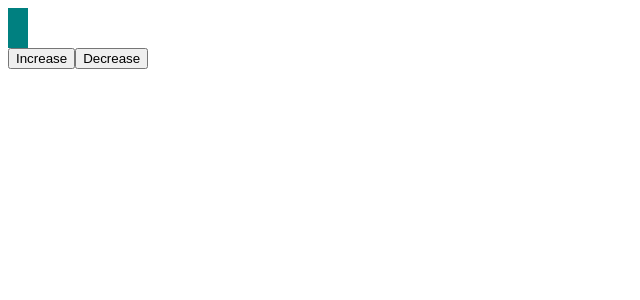
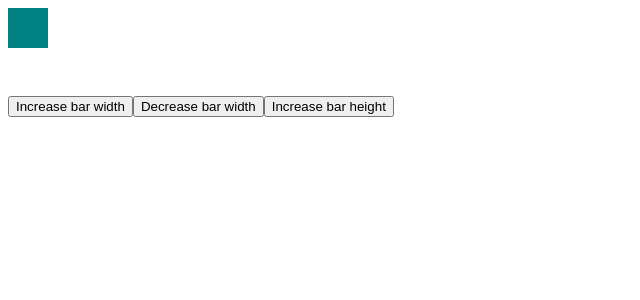
Before and after one commit to Alankazamm/React-Examples, a React (Vite) app: page / in a window 1280 px wide. Shown: the top 300 px of the page, without its empty margins (0-640 px from the left). Built offline with nearby package versions, Linux system fonts and the light colour scheme.

Commit message:
multiple states

```diff
--- a/src/App.jsx
+++ b/src/App.jsx
@@ -1,24 +1,50 @@
+import { useSelector, useDispatch } from 'react-redux';
 
+const App = () => {
+  const width = useSelector((state) => state.width);
+  const height = useSelector((state) => state.height);
 
-import { useDispatch, useSelector } from 'react-redux'
-import './App.css'
-
-function App() {
-  const width = useSelector(state => state.width);
   const dispatch = useDispatch();
   const clickHandler = (e) => {
-    e.target.id === 'increase' ? dispatch({ type: 'increase', amount: 20, }) :
-      dispatch({ type: 'decrease', amount: 10, });
-    return;
+    switch (e.target.id) {
+      case 'increaseWidth':
+        dispatch({ type: 'increaseWidth', amount: 20 });
+        break;
+      case 'decreaseWidth':
+        dispatch({ type: 'decreaseWidth', amount: 20 });
+        break;
+      case 'increaseHeight':
+        dispatch({ type: 'increaseHeight', amount: 20 });
+        break;
+    }
+  }
+
+  return (
+    <>
+      <div style={{
+        background: 'teal',
+        height: height,
+        width: width
+      }}>
+      </div>
+      <div style={{ marginTop: '3rem' }}>
+        <button id="increaseWidth"
+          onClick={clickHandler}>
+          Increase bar width
+        </button>
+
+        <button id="decreaseWidth"
+          onClick={clickHandler}>
+          Decrease bar width
+        </button>
+        <button id="increaseHeight"
+          onClick={clickHandler}>
+          Increase bar height
+        </button>
+      </div>
+    </>
+  );
+
 }
 
-  return (
-    <div className="App">
-      <div style={{ background: 'teal', height: '40px', width: width }}></div>
-      <button id='increase' onClick={clickHandler}>Increase</button>
-      <button id='decrease' onClick={clickHandler}>Decrease</button>
-    </div>
-  )
-}
-
-export default App
+export default App;
--- a/src/store/reducerFunction.jsx
+++ b/src/store/reducerFunction.jsx
@@ -1,15 +1,26 @@
-import { createStore } from 'redux'; // Notice that the createStore function is deprecated, //jslint-ignore-line
-const formReducer = (state = { width: 20} , action) => { // a better and modern alternative is to use configureStore instead
-    switch(action.type) {
+import { createStore } from 'redux';
+const formReducer = (state, action) => {
+    switch (action.type) {
 
-        case 'increase':
-            return { width: state.width + action.amount };
+        case 'increaseWidth':
+            return {
+                ...state,
+                width: state.width + action.amount
+            };
 
-        case 'decrease':
-            return {  width: state.width - action.amount };
+        case 'decreaseWidth':
+            return {
+                ...state,
+                width: state.width - action.amount
+            };
+        case 'increaseHeight':
+            return {
+                ...state,
+                height: state.height + action.amount
+            };
         default:
             return state;
     }
 }
 
-export const store = createStore(formReducer) // 👈 I passed the initial state right here
+export const store = createStore(formReducer, { width: 40, height: 40 }) // 👈 I've passed the initial state right here
```
